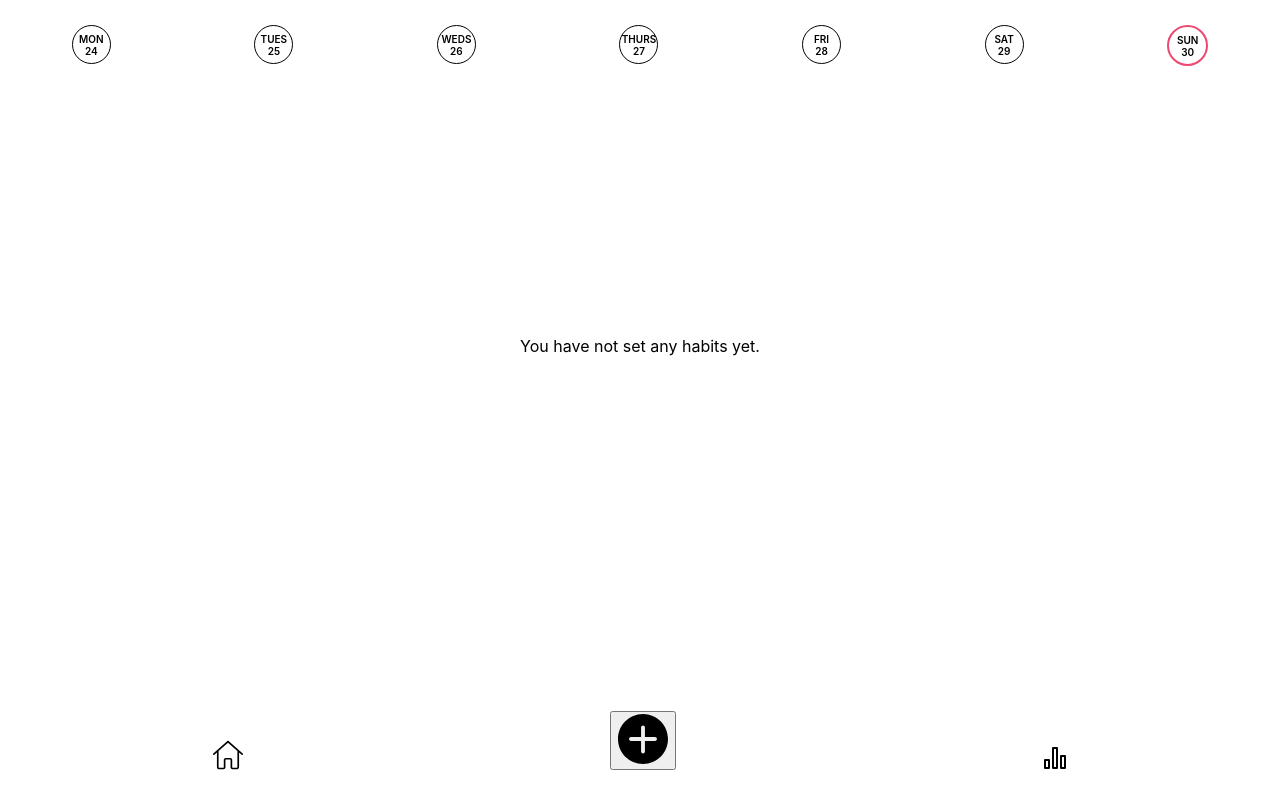
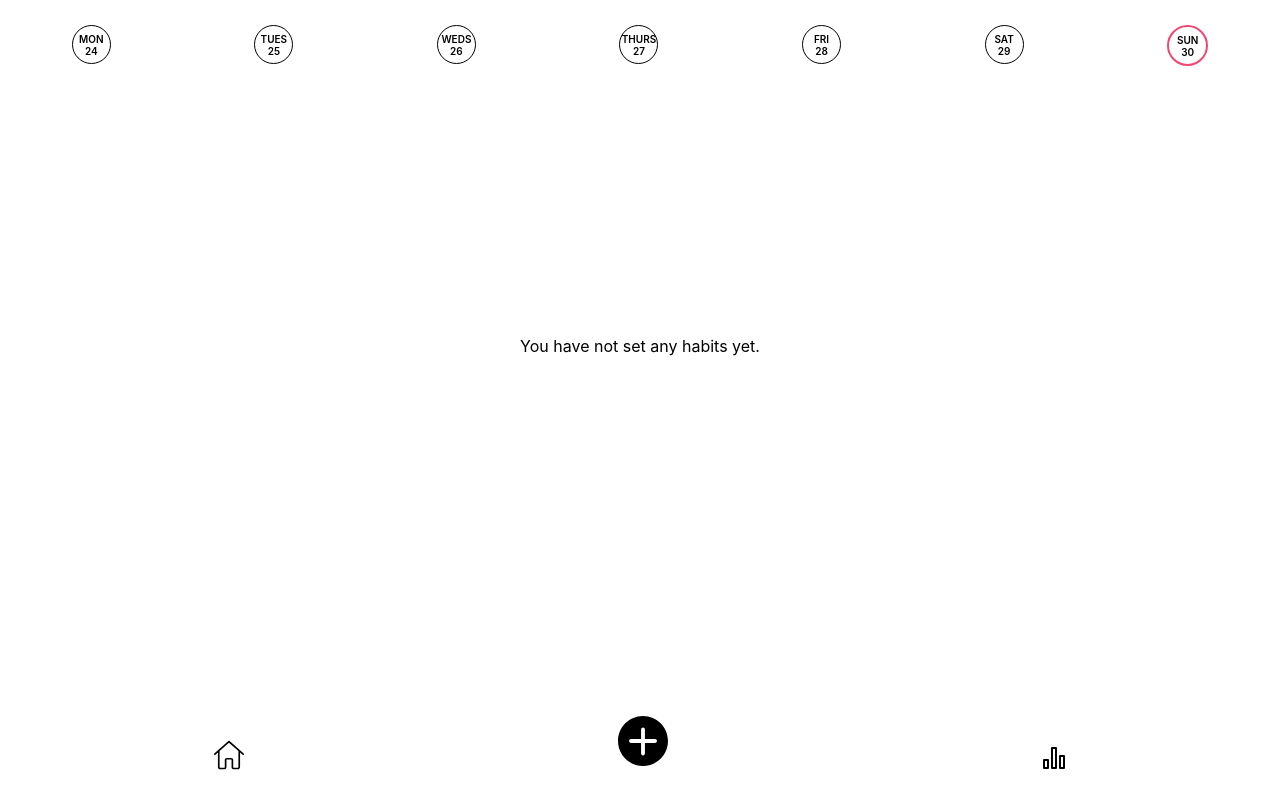
Before and after one commit to jenstella/habit-tracker, a React (Create React App) app in the folder habit-tracker/: page / in a window 1280 px wide. Built offline with nearby package versions, Linux system fonts and the light colour scheme.

Commit message:
fixed plus button

```diff
--- a/habit-tracker/src/Footer.css
+++ b/habit-tracker/src/Footer.css
@@ -25,4 +25,9 @@
 .plus-image {
     height: 50px;
     width: 50px;
+;}
+
+.btn-primary {
+    border: none;
+    background-color: white;
 }
--- a/habit-tracker/src/components/Footer.jsx
+++ b/habit-tracker/src/components/Footer.jsx
@@ -24,7 +24,7 @@ export default function Footer() {
 
 
       <form>
-        <Button onClick={() => navigate('/Habit')}>
+        <Button variable="btn btn-link" onClick={() => navigate('/Habit')}>
       <img
         id="plus"
         className="plus-image"
--- a/habit-tracker/src/components/Habit.jsx
+++ b/habit-tracker/src/components/Habit.jsx
@@ -42,18 +42,19 @@ let navigate = useNavigate();
   const [currentPage, setCurrentPage] = useState(0);
 
   // handle the page
-  function handlePage(currentPage) {
-    // creating variable for the current page + 1 (also the next page)
-    let nextPage = currentPage + 1;
+  // pass props through here
+  // function handlePage(currentPage) {
+  //   // creating variable for the current page + 1 (also the next page)
+  //   let nextPage = currentPage + 1;
 
-    setNext(nextPage);
+  //   setNext(nextPage);
 
-    return (
-      <div>
-        <button onClick={handlePage}>Next</button>
-      </div>
-    );
-  }
+  //   return (
+  //     <div>
+  //       <button onClick={handlePage}>Next</button>
+  //     </div>
+  //   );
+  // }
 
   return (
     <div>
```
